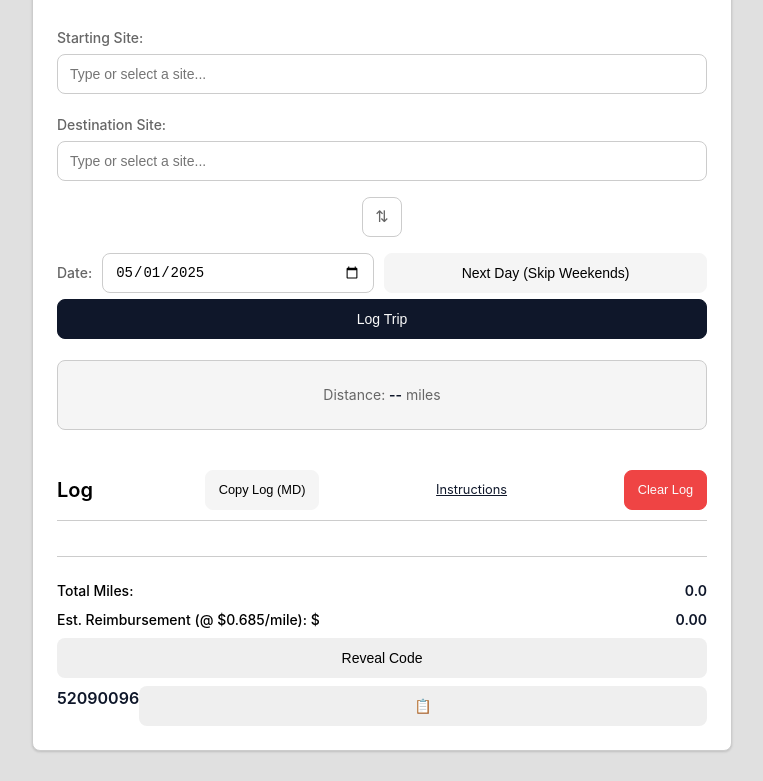
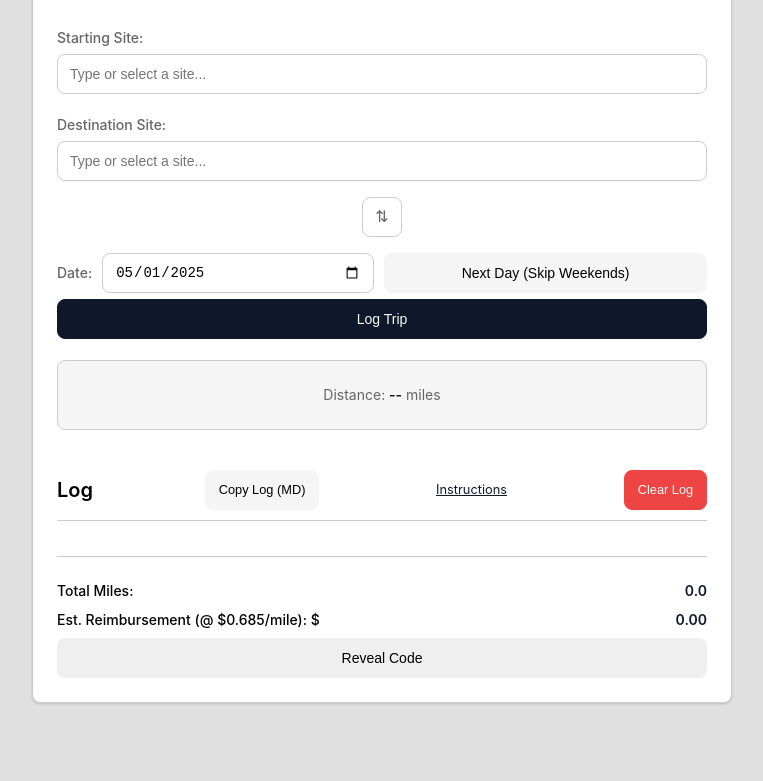
Before and after one commit to robdspain/kcusdmiletracker, a plain HTML site: page index.html in a window 1280 px wide. Both pictures are taken after a click on the button "Reveal Code". Shown: the part 134-915 px from the top of the page, without its empty margins (258-1021 px from the left). After the commit the page ends 867 px from the top, so only its background shows below. Drawn offline with Linux system fonts and the light colour scheme.

Commit message:
fix: simplify reveal-code button to copy code directly

```diff
--- a/index.html
+++ b/index.html
@@ -54,7 +54,6 @@
                 <p>Total Miles: <span id="totalMiles">0.0</span></p>
                 <p>Est. Reimbursement (@ $0.685/mile): $<span id="totalReimbursement">0.00</span></p>
                 <button id="revealCodeBtn">Reveal Code</button>
-                <div id="codeRevealContainer" class="code-reveal-container" style="display:none; margin-top:0.5rem;"></div>
             </div>
         </div>
     </div>
--- a/script.js
+++ b/script.js
@@ -22,7 +22,6 @@ document.addEventListener('DOMContentLoaded', () => {
             copyLogBtn: null,
             instructionsLink: null,
             revealCodeBtn: null,
-            codeRevealContainer: null,
         },
 
         // --- Data ---
@@ -94,7 +93,6 @@ document.addEventListener('DOMContentLoaded', () => {
             this.elements.copyLogBtn = document.getElementById('copyLogBtn');
             this.elements.instructionsLink = document.getElementById('instructionsLink');
             this.elements.revealCodeBtn = document.getElementById('revealCodeBtn');
-            this.elements.codeRevealContainer = document.getElementById('codeRevealContainer');
         },
 
         _deriveData() {
@@ -610,30 +608,14 @@ Google Docs should automatically convert the pasted Markdown text into a formatt
         },
 
         handleRevealCode() {
-            const container = this.elements.codeRevealContainer;
-            if (container.style.display === 'none') {
-                container.innerHTML = '';
-                const codeSpan = document.createElement('span');
-                codeSpan.textContent = '52090096';
-                codeSpan.classList.add('reveal-code');
-                const copyBtn = document.createElement('button');
-                copyBtn.textContent = '📋';
-                copyBtn.classList.add('copy-code-btn');
-                copyBtn.addEventListener('click', () => {
-                    navigator.clipboard.writeText('52090096')
-                        .then(() => {
-                            const original = copyBtn.textContent;
-                            copyBtn.textContent = '✓';
-                            setTimeout(() => copyBtn.textContent = original, 1500);
-                        })
-                        .catch(err => console.error('Failed to copy code:', err));
-                });
-                container.appendChild(codeSpan);
-                container.appendChild(copyBtn);
-                container.style.display = 'flex';
-            } else {
-                container.style.display = 'none';
-            }
+            const btn = this.elements.revealCodeBtn;
+            navigator.clipboard.writeText('52090096')
+                .then(() => {
+                    const original = btn.textContent;
+                    btn.textContent = 'Code Copied!';
+                    setTimeout(() => btn.textContent = original, 1500);
+                })
+                .catch(err => console.error('Failed to copy code:', err));
         }
     };
 
```
